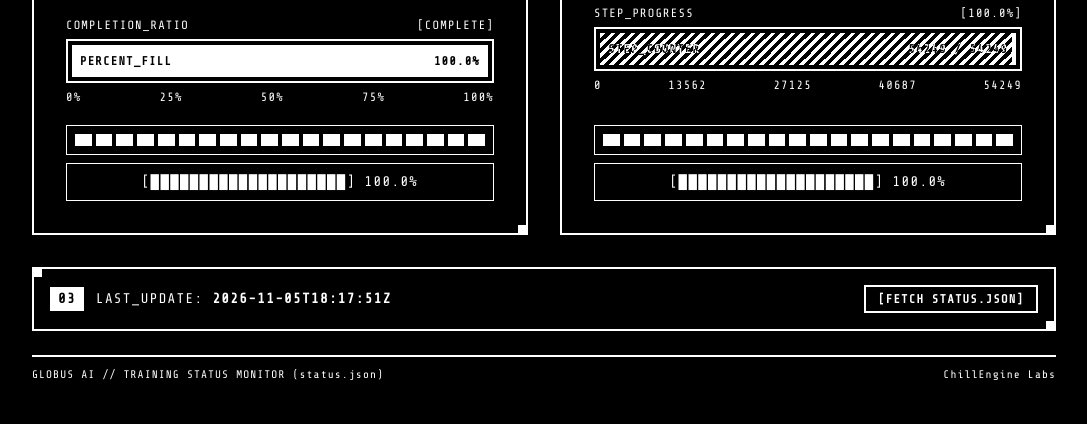
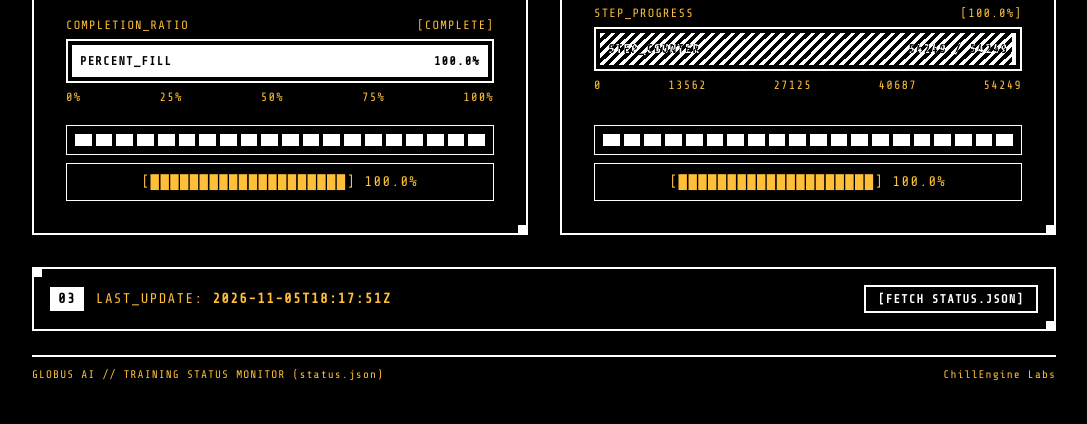
Before and after one commit to rJk3r/GlobusProgress, a plain HTML site: page index.html in a window 1280 px wide. Shown: the part 625-1049 px from the top of the page, without its empty margins (96-1183 px from the left). Drawn offline with nearby package versions, Linux system fonts and the light colour scheme.

```diff
--- a/index.html
+++ b/index.html
@@ -11,7 +11,7 @@
     <style>
         :root {
             --bg: #000000;
-            --fg: #FFFFFF;
+            --fg: #FFC038;
         }
 
         * {
```
